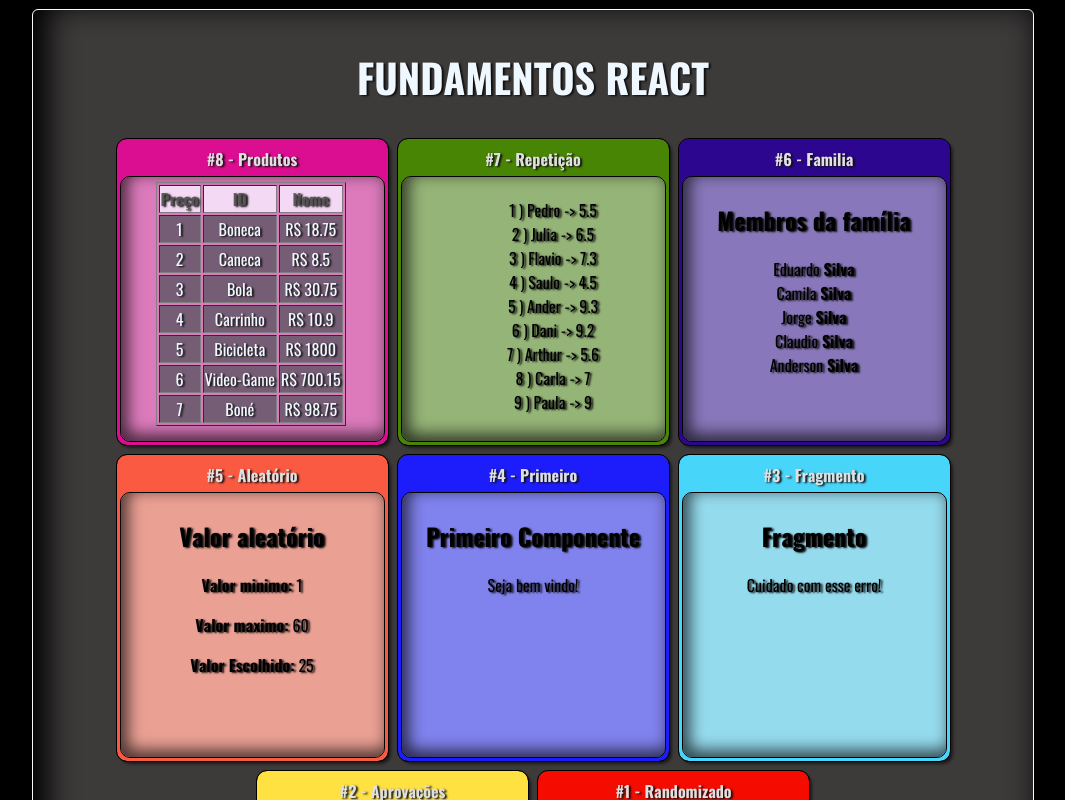
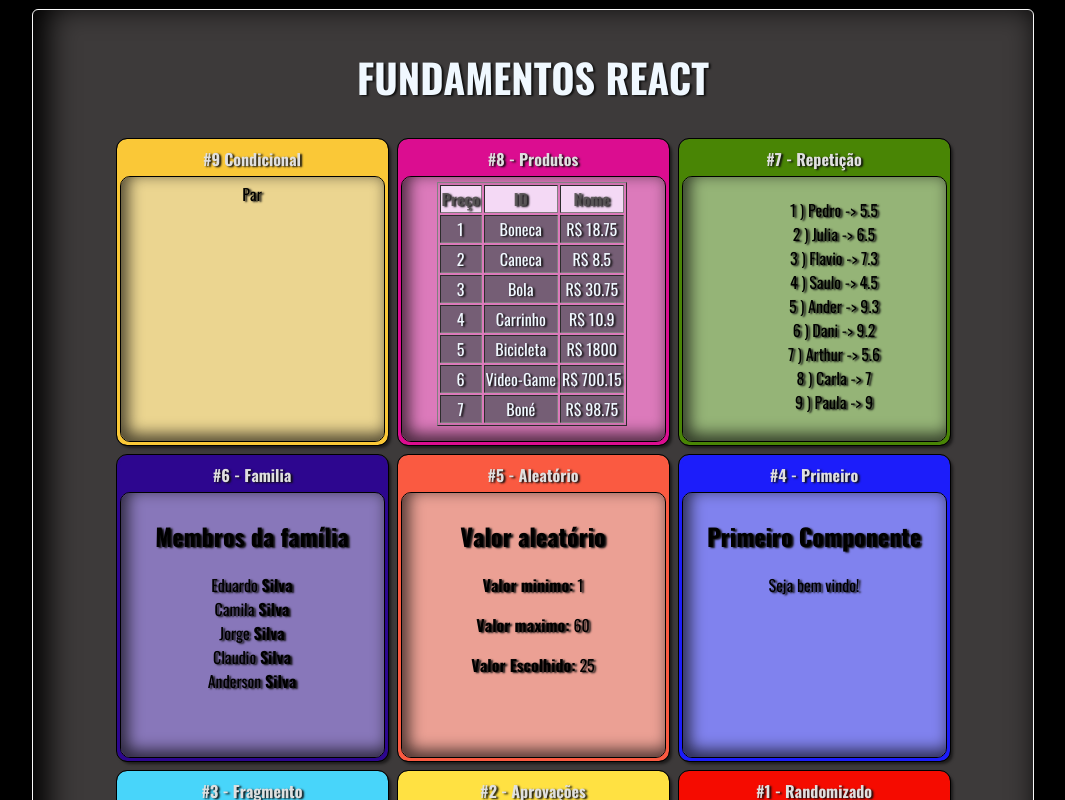
Before and after one commit to dfernan6/Curso-e-codigos-em-praticas, a React (Create React App) app in the folder react-redux/fundamentos-react/: page / in a window 1280 px wide. Shown: the top 800 px of the page, without its empty margins (107-1172 px from the left). Built offline with nearby package versions, Linux system fonts and the light colour scheme.

Commit message:
Enviando o inicio do exercicio condicional

```diff
--- a/react-redux/fundamentos-react/src/App.jsx
+++ b/react-redux/fundamentos-react/src/App.jsx
@@ -10,13 +10,17 @@ import Familia from "./components/basicos/Familia";
 import FamiliaMembro from "./components/basicos/FamiliaMembro";
 import ListaAlunos from "./components/repetição/ListaAlunos";
 import TabelaProdutos from "./components/repetição/TabelaProdutos";
-
+import ParOuImpar from "./components/condicional/ParOuImpar";
+//import parOuImpar from "./data/parOuImpar";
 
 export default function App(){
   return (
 <div className="App">
 <h1>FUNDAMENTOS REACT</h1>
  <div className="Cards">
+  <Card titulo="#9 Condicional" color="#FAC837">
+  <ParOuImpar numero={2}></ParOuImpar>
+  </Card>
   <Card titulo ="#8 - Produtos" color="#DB0D90">
     <TabelaProdutos></TabelaProdutos>
   </Card>
--- /dev/null
+++ b/react-redux/fundamentos-react/src/components/condicional/ParOuImpar.jsx
@@ -0,0 +1,11 @@
+import React from "react";
+import parOuImpar from "../../data/parOuImpar";
+
+export default (props) => {
+    const isPar = props.numero % 2 === 0
+ return (
+   <div>
+    {isPar?<span>Par</span>:<span>Ímpar</span>}
+  </div>
+ )
+};
--- /dev/null
+++ b/react-redux/fundamentos-react/src/data/parOuImpar.js
@@ -0,0 +1 @@
+export default [1, 2, 3, 4, 5, 6, 7]
```
